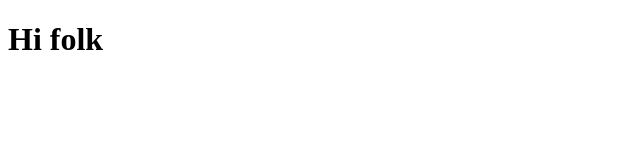
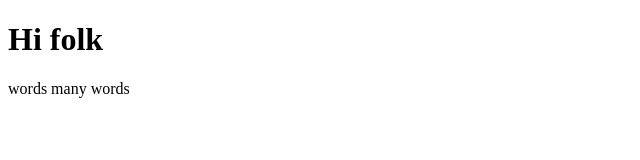
Before and after one commit to lin-raven/git_forschool, a plain HTML site: page index.html in a window 1280 px wide. Shown: the whole page, without its empty margins (0-640 px from the left). Drawn offline with Linux system fonts and the light colour scheme.

Commit message:
Update index.html

```diff
--- a/index.html
+++ b/index.html
@@ -9,5 +9,8 @@
     <h1>
         Hi folk
     </h1>
+    <p>
+        words many words
+    </p>
 </body>
 </html>
```
